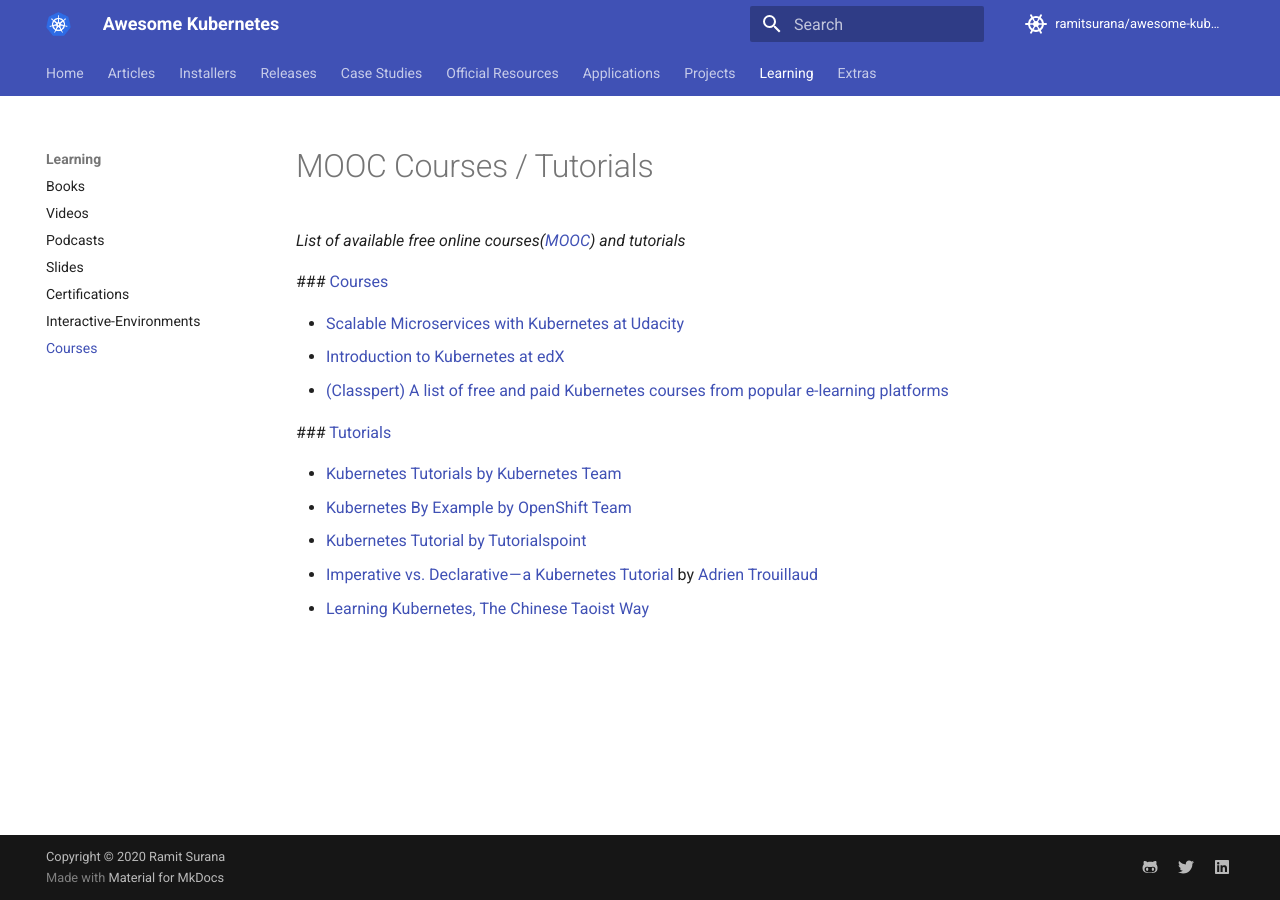
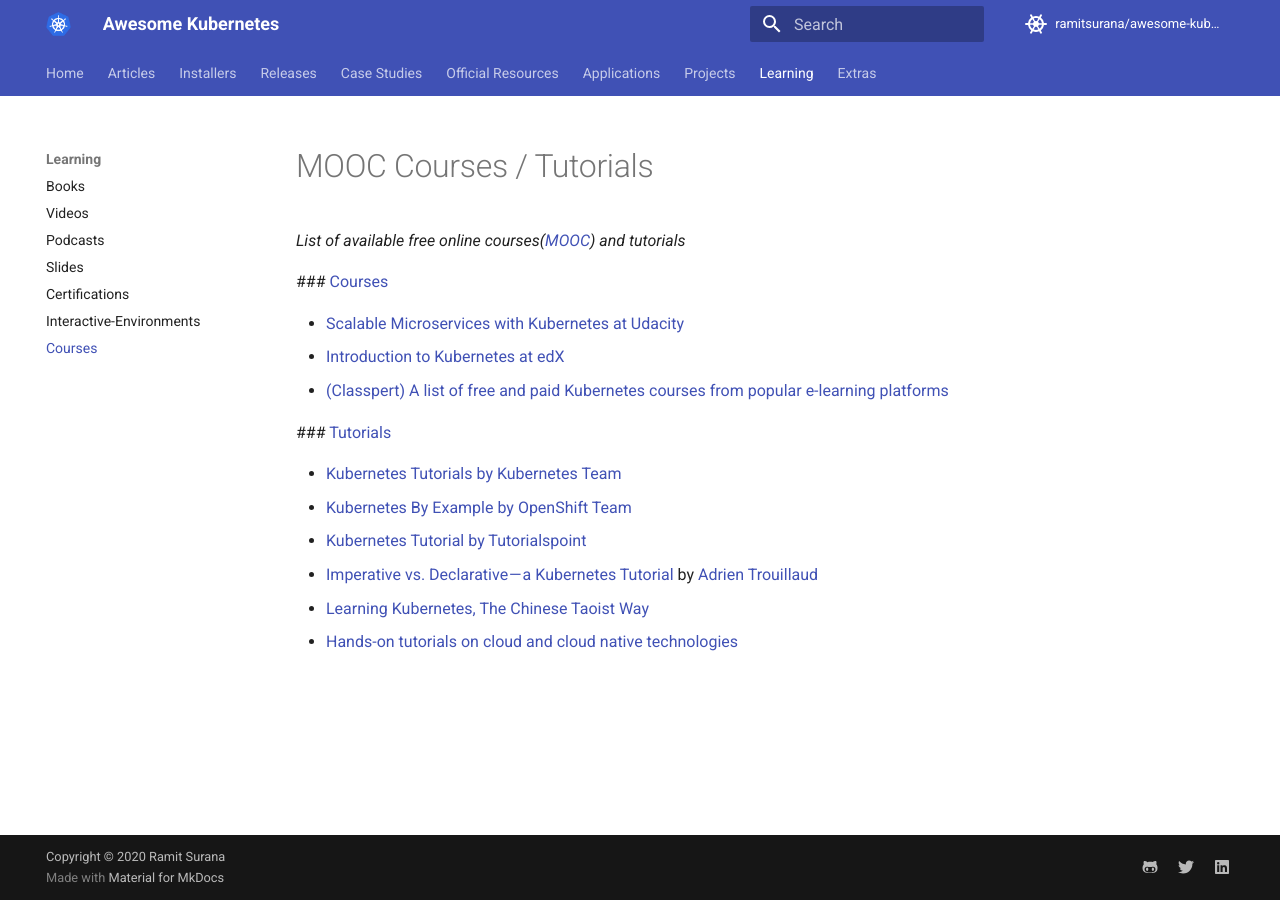
Before and after one commit to ramitsurana/awesome-kubernetes, an MkDocs documentation site: the page built from docs/learning-resources/courses.md, in a window 1280 px wide. Built offline with MkDocs 1.6.1 and Material for MkDocs 9.7.7, drawn with Linux system fonts in a browser that asks for light colours; comment, search, counter and statistics services are not loaded.

Commit message:
add tutorials

```diff
--- a/docs/learning-resources/courses.md
+++ b/docs/learning-resources/courses.md
@@ -16,3 +16,4 @@ MOOC Courses / Tutorials
   - [Kubernetes Tutorial by Tutorialspoint](http://www.tutorialspoint.com/kubernetes/)
   - [Imperative vs. Declarative — a Kubernetes Tutorial](https://medium.com/payscale-tech/imperative-vs-declarative-a-kubernetes-tutorial-4be66c5d8914) by [Adrien Trouillaud](https://github.com/adrienjt/)
   - [Learning Kubernetes, The Chinese Taoist Way](https://github.com/caicloud/kube-ladder)
+  - [Hands-on tutorials on cloud and cloud native technologies](https://docs.meshery.io/guides/tutorials)
```
